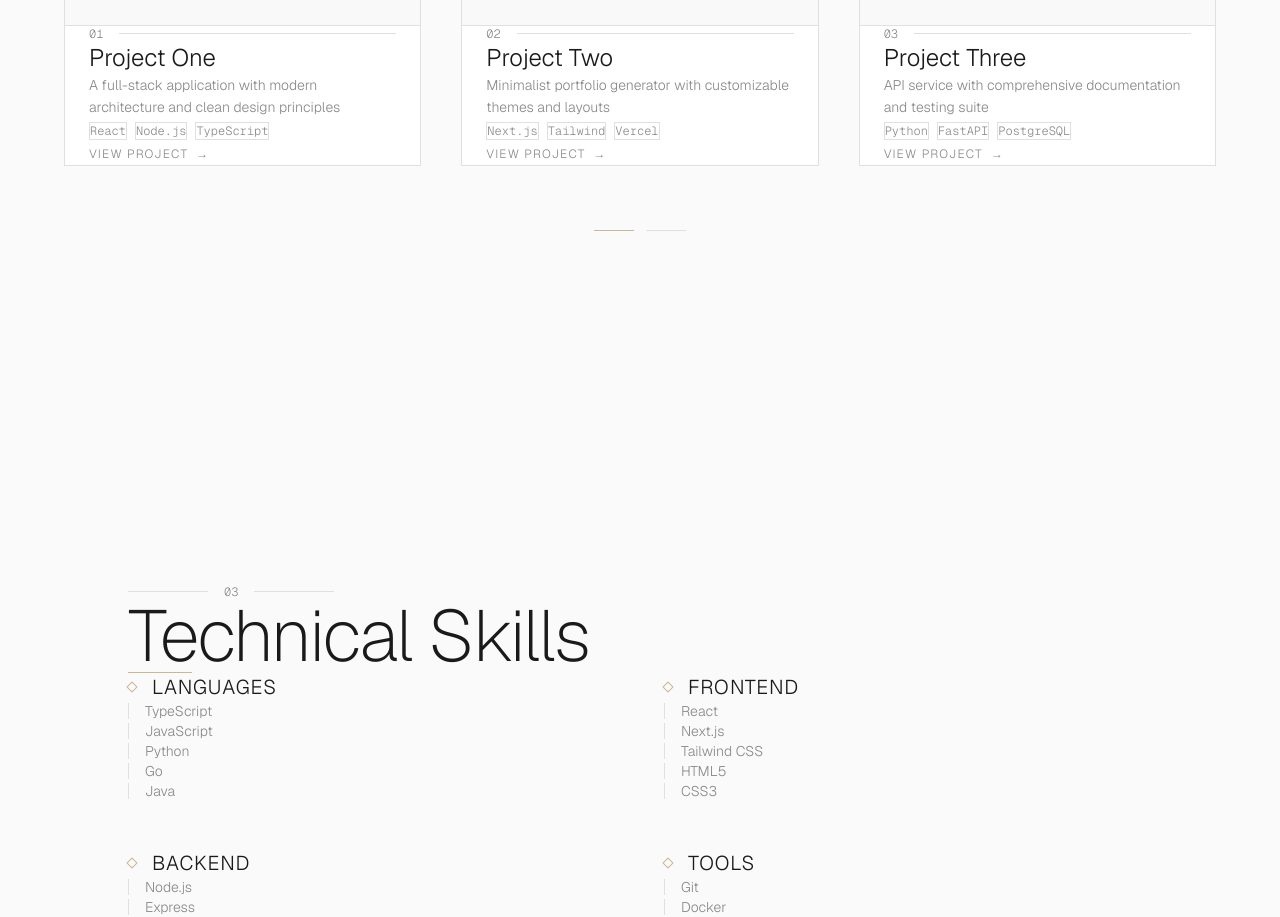
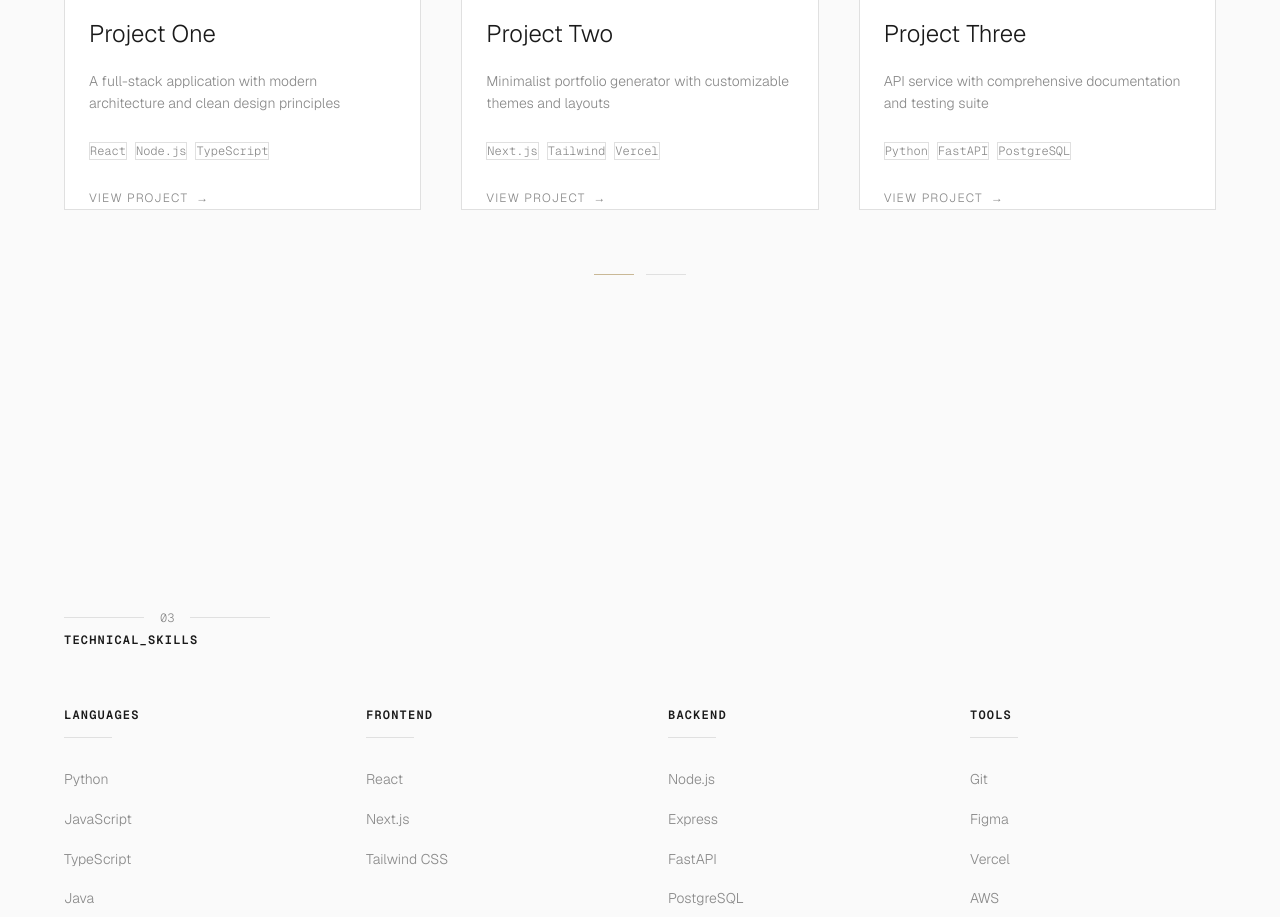
Before and after one commit to DanielHC16/dcamacho-dev, a Next.js app: page / in a window 1280 px wide. Shown: the part 2020-2937 px from the top of the page. Built offline with nearby package versions, Linux system fonts and the light colour scheme.

Commit message:
update: project section, skills

```diff
--- a/components/Projects.tsx
+++ b/components/Projects.tsx
@@ -35,7 +35,7 @@ export default function Projects() {
         <div className="flex items-start justify-between" style={{ marginBottom: '2.5rem' }}>
           <div>
             <span className="text-xs font-mono uppercase tracking-widest font-semibold text-foreground">
-              Selected_Work
+              projects
             </span>
           </div>
 
@@ -79,9 +79,9 @@ export default function Projects() {
               </div>
 
               {/* Project Content */}
-              <div className="p-10 space-y-7">
+              <div className="p-10">
                 {/* Project Number & Divider */}
-                <div className="flex items-center gap-4" style={{ paddingLeft: '1.5rem', paddingRight: '1.5rem' }}>
+                <div className="flex items-center gap-4" style={{ paddingLeft: '1.5rem', paddingRight: '1.5rem', marginBottom: '1.25rem' }}>
                   <span className="text-xs text-muted font-mono">
                     {String(currentSlide * projectsPerPage + index + 1).padStart(2, '0')}
                   </span>
@@ -89,17 +89,17 @@ export default function Projects() {
                 </div>
 
                 {/* Project Title */}
-                <h3 className="text-2xl font-light text-foreground group-hover:text-accent transition-colors duration-300" style={{ paddingLeft: '1.5rem', paddingRight: '1.5rem' }}>
+                <h3 className="text-2xl font-light text-foreground group-hover:text-accent transition-colors duration-300" style={{ paddingLeft: '1.5rem', paddingRight: '1.5rem', marginBottom: '1.25rem' }}>
                   {project.title}
                 </h3>
 
                 {/* Project Description */}
-                <p className="text-sm text-muted font-light leading-relaxed min-h-12" style={{ paddingLeft: '1.5rem', paddingRight: '1.5rem' }}>
+                <p className="text-sm text-muted font-light leading-relaxed min-h-12" style={{ paddingLeft: '1.5rem', paddingRight: '1.5rem', marginBottom: '1.5rem' }}>
                   {project.description}
                 </p>
 
                 {/* Tags */}
-                <div className="flex flex-wrap gap-2 pt-4" style={{ paddingLeft: '1.5rem', paddingRight: '1.5rem' }}>
+                <div className="flex flex-wrap gap-2" style={{ paddingLeft: '1.5rem', paddingRight: '1.5rem', marginBottom: '1.5rem' }}>
                   {project.tags.map((tag, tagIndex) => (
                     <span
                       key={tagIndex}
@@ -115,7 +115,7 @@ export default function Projects() {
                   href={project.github}
                   target="_blank"
                   rel="noopener noreferrer"
-                  className="inline-flex items-center gap-2 text-xs uppercase tracking-widest font-light text-muted hover:text-accent transition-colors duration-300 pt-6"
+                  className="inline-flex items-center gap-2 text-xs uppercase tracking-widest font-light text-muted hover:text-accent transition-colors duration-300"
                   style={{ paddingLeft: '1.5rem', paddingRight: '1.5rem' }}
                 >
                   View Project
--- a/components/Skills.tsx
+++ b/components/Skills.tsx
@@ -2,44 +2,44 @@ import { skills } from '@/lib/data';
 
 export default function Skills() {
   return (
-    <section className="min-h-screen flex items-center justify-center px-6 py-24">
-      <div className="max-w-5xl w-full mx-auto">
+    <section id="skills" className="min-h-screen flex items-center justify-center px-6 py-24">
+      <div className="max-w-6xl w-full mx-auto">
         {/* Section header */}
-        <div className="flex items-center gap-4 mb-24">
+        <div className="flex items-center gap-4 mb-8">
           <div className="w-20 h-px bg-border"></div>
           <span className="text-xs text-muted font-mono">03</span>
           <div className="w-20 h-px bg-border"></div>
         </div>
 
         {/* Section Title */}
-        <div className="mb-16">
-          <h2 className="text-5xl md:text-7xl font-extralight tracking-tight text-foreground mb-6">
-            Technical Skills
-          </h2>
-          <div className="w-16 h-px bg-accent"></div>
+        <div style={{ marginBottom: '3.5rem' }}>
+          <span className="text-xs font-mono uppercase tracking-widest font-semibold text-foreground">
+            Technical_Skills
+          </span>
         </div>
 
-        {/* Skills Grid */}
-        <div className="grid md:grid-cols-2 gap-12">
+        {/* Skills Columns - Clean 4 Column Layout */}
+        <div className="grid grid-cols-1 md:grid-cols-4" style={{ gap: '3.5rem' }}>
           {Object.entries(skills).map(([category, items], index) => (
-            <div key={index} className="group space-y-6">
-              {/* Category Header */}
-              <div className="flex items-center gap-4">
-                <div className="w-2 h-2 border border-accent rotate-45 group-hover:bg-accent transition-colors duration-300"></div>
-                <h3 className="text-xl font-light text-foreground uppercase tracking-wider">
-                  {category}
-                </h3>
+            <div key={index} className="group">
+              {/* Category Header with Line */}
+              <div style={{ marginBottom: '1.75rem' }}>
+                <div className="flex items-center gap-3" style={{ marginBottom: '0.875rem' }}>
+                  <h3 className="text-xs font-mono uppercase tracking-widest text-foreground font-semibold">
+                    {category}
+                  </h3>
+                </div>
+                <div className="w-12 h-px bg-border"></div>
               </div>
 
               {/* Skills List */}
-              <div className="pl-6 space-y-3">
+              <div style={{ display: 'flex', flexDirection: 'column', gap: '0.875rem' }}>
                 {items.map((skill, skillIndex) => (
                   <div
                     key={skillIndex}
-                    className="flex items-center gap-4 group/item"
+                    className="group/item"
                   >
-                    <div className="w-px h-4 bg-border group-hover/item:bg-accent transition-colors duration-300"></div>
-                    <span className="text-sm text-muted font-light group-hover/item:text-foreground transition-colors duration-300">
+                    <span className="text-sm text-muted font-light group-hover/item:text-accent transition-colors duration-300">
                       {skill}
                     </span>
                   </div>
--- a/lib/data.ts
+++ b/lib/data.ts
@@ -89,10 +89,10 @@ export const projects: Project[] = [
 
 // Skills/Tools
 export const skills = {
-  languages: ["TypeScript", "JavaScript", "Python", "Go", "Java"],
-  frontend: ["React", "Next.js", "Tailwind CSS", "HTML5", "CSS3"],
-  backend: ["Node.js", "Express", "FastAPI", "PostgreSQL", "MongoDB"],
-  tools: ["Git", "Docker", "VS Code", "Figma", "Vercel"]
+  languages: ["Python", "JavaScript", "TypeScript", "Java", "C"],
+  frontend: ["React", "Next.js", "Tailwind CSS", "", ""],
+  backend: ["Node.js", "Express", "FastAPI", "PostgreSQL", "MongoDB",],
+  tools: ["Git", /*"Docker"*/, "Figma", "Vercel", "AWS", "GCP"]
 };
 
 // Social Links
```
